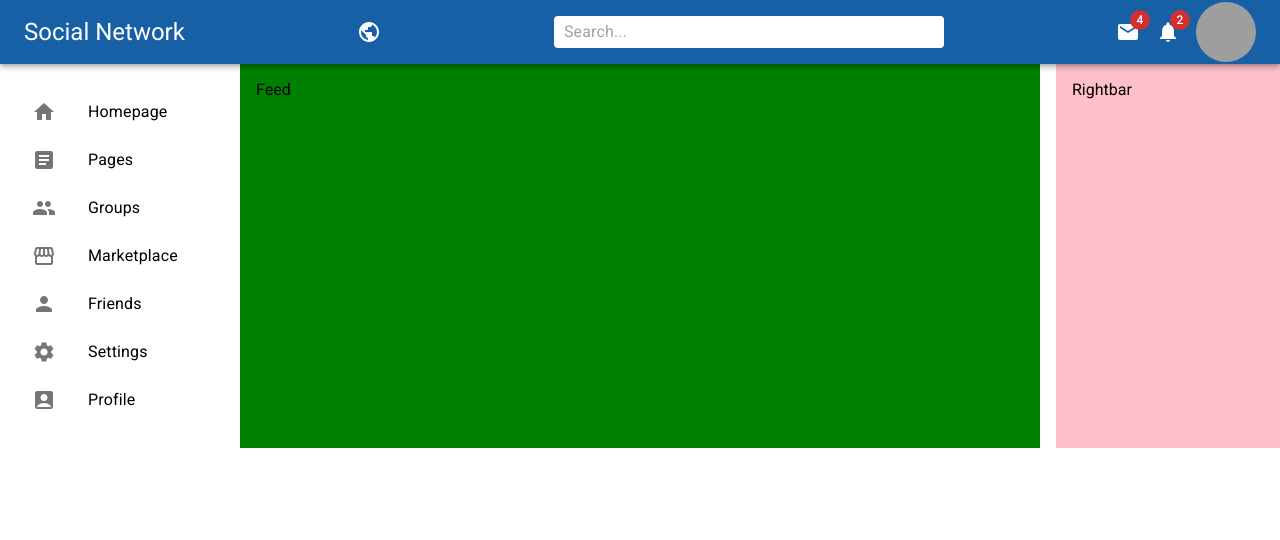
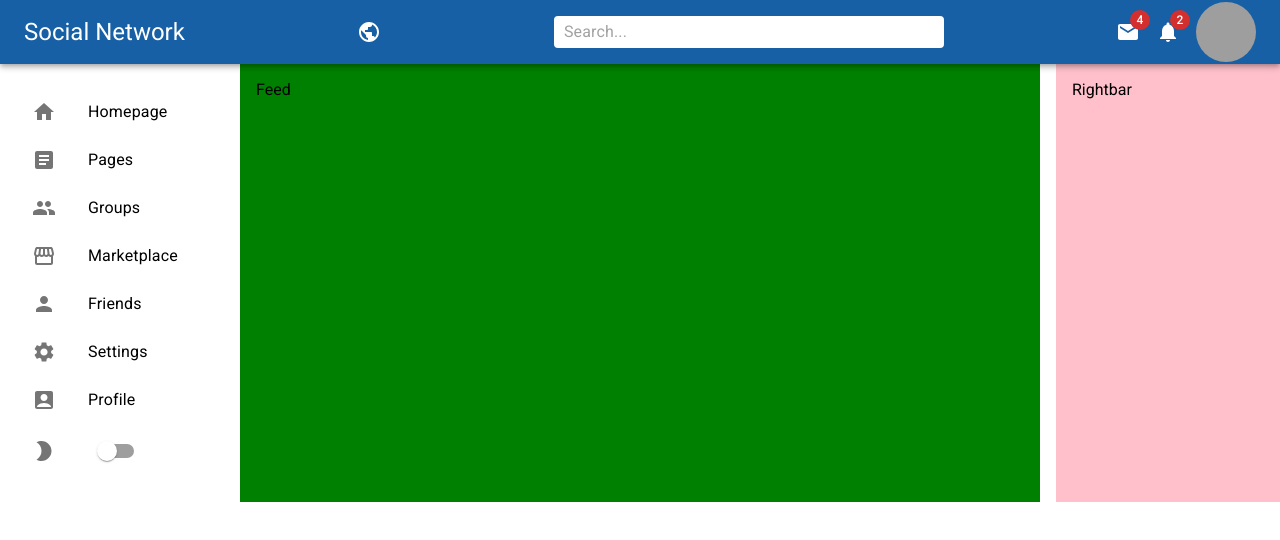
Before and after one commit to saji2000/social-network, a React (Create React App) app: page / in a window 1280 px wide. Shown: the top 540 px of the page. Built offline with nearby package versions, Linux system fonts and the light colour scheme; grey boxes are pictures that could not be loaded.

Commit message:
Sidebar UI finished, thank God

```diff
--- a/src/components/Sidebar.jsx
+++ b/src/components/Sidebar.jsx
@@ -6,6 +6,7 @@ import {
   ListItemIcon,
   ListItemText,
   ListItemButton,
+  Switch,
 } from "@mui/material";
 
 import {
@@ -16,6 +17,7 @@ import {
   Person,
   Settings,
   AccountBox,
+  ModeNight,
 } from "@mui/icons-material";
 
 //Side bar component
@@ -84,6 +86,14 @@ const Sidebar = () => {
             <ListItemText primary="Profile" />
           </ListItemButton>
         </ListItem>
+        <ListItem disablePadding>
+          <ListItemButton component="a" href="#simple-list">
+            <ListItemIcon>
+              <ModeNight />
+            </ListItemIcon>
+            <Switch />
+          </ListItemButton>
+        </ListItem>
       </List>
     </Box>
   );
```
